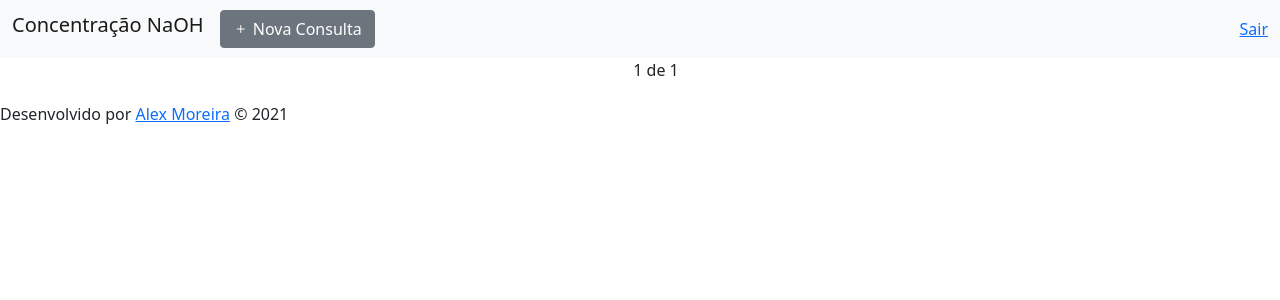
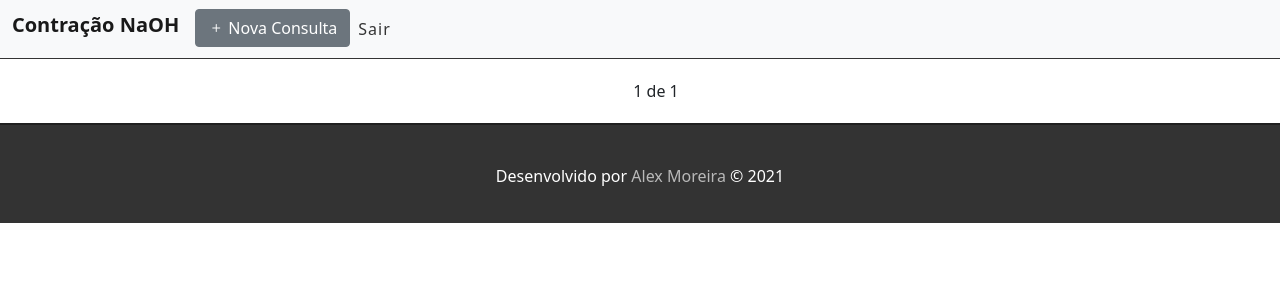
Before and after one commit to MoreiraAlex/UnivespPI-Concentra, a Django app: page / in a window 1280 px wide. Shown: the top 300 px of the page. Run offline with Django 3.2, Linux system fonts and the light colour scheme; the visitor is signed in with stand-in values (Sample User, id 1); data that the repository does not hold is empty; some libraries are stand-ins or nearby versions.

Commit message:
Estilizando NavBar

```diff
--- a/concentra/views.py
+++ b/concentra/views.py
@@ -15,15 +15,16 @@ def consulta(request):
             consulta.densidade = consulta.densidade + consulta.fator
             consulta.concentra = 1
             consulta.save()
+            messages.info(request, 'Aferição de numero ' + str(consulta.id) + ' registrada.')
             return redirect('/')
         else:
-            print('Consulta nao foi registrada')
+            messages.info(request, 'Aferição nao foi registrada!')
             return redirect('/')
 
     else:
         consulta_list = Consulta.objects.all().order_by('-created')
 
-        paginator = Paginator(consulta_list, 3)
+        paginator = Paginator(consulta_list, 4)
         page = request.GET.get('page')
         consultas = paginator.get_page(page)
 
@@ -43,9 +44,10 @@ def editConsulta(request, id):
             consultaEdit.densidade = consultaEdit.densidade + consultaEdit.fator
             consultaEdit.concentra = 1
             consultaEdit.save()
+            messages.info(request, 'Aferição de numero ' + str(consulta.id) + ' editada com sucesso.')
             return redirect('/')
         else:
-            print('Consulta nao foi editada')
+            messages.info(request, 'Aferição nao foi editada!')
             return redirect('/')
 
     else:
@@ -57,6 +59,6 @@ def deleteConsulta(request, id):
     consulta = get_object_or_404(Consulta, pk=id)
     consulta.delete()
 
-    messages.info(request, 'Tarefa deletada com sucesso.')
+    messages.info(request, 'Aferição deletada com sucesso.')
 
     return redirect('/')
--- a/static/css/style.css
+++ b/static/css/style.css
@@ -1,3 +1,19 @@
+/* Navbar */
+
+.navbar {
+    border-bottom: 1px solid #333;
+    margin-bottom: 20px;
+}
+
+.navbar-brand {
+    font-weight: bold;
+}
+
+.navbar-light .navbar-nav a.nav-link{
+    color: #333;
+    letter-spacing: 1px;
+}
+
 /* Messages */
 
 ul.messages {
@@ -41,3 +57,25 @@ ul.messages li{
 .auth-card{
     margin-bottom: 30px;
 }
+
+/* Rodapé */
+
+footer {
+    background-color: #333;
+    height: 100px;
+    border-top: 2px solid #202020;
+
+}
+
+footer p {
+    color: white;
+    text-align: center;
+    top: 40%;
+    position: relative;
+}
+
+footer a {
+    text-decoration: none;
+    color: rgb(185, 185, 185);
+
+}
--- a/templates/base.html
+++ b/templates/base.html
@@ -11,8 +11,41 @@
     <title>{% block title %}Contração NaOH{% endblock %}</title>
 </head>
 <body>
-    {% block content %}
-    {% endblock %}
+    <header>
+        <nav class="navbar navbar-expand-lg navbar-light bg-light">
+            <div class="container-fluid">
+                <h1 class="navbar-brand">Contração NaOH</h1>
+                <button class="navbar-toggler" type="button" data-bs-toggle="collapse" data-bs-target="#navbarSupportedContent" aria-controls="navbarSupportedContent" aria-expanded="false" aria-label="Toggle navigation">
+                    <span class="navbar-toggler-icon"></span>
+                </button>
+                <div class="collapse navbar-collapse" id="navbarSupportedContent">
+                    <ul class="navbar-nav me-auto mb-2 mb-lg-0">
+                        {% if user.is_authenticated %}
+                            <li class="nav-item">
+                                {% block nav %}
+                                {% endblock %}
+                            </li>
+                            <div class="row">
+                                <li class="nav-item ">
+                                    <div class="col-12">
+                                        <a class="nav-link col-8" aria-current="page" href="accounts/logout">Sair</a>
+                                    </div>
+                                </li>
+                            </div>
+                        {% else %}
+                            <li class="nav-item">
+                                <a class="nav-link" aria-current="page" href="accounts/login">Entrar</a>
+                            </li>
+                        {% endif %}
+                    </ul>
+                </div>
+            </div>
+        </nav>
+    </header>
+    <main>
+        {% block content %}
+        {% endblock %}
+    </main>
     <footer>
         <p>Desenvolvido por <a href="https://github.com/IAlexMoreiraI" target="blank">Alex Moreira</a> &copy; 2021</p>
     </footer>
--- a/templates/index.html
+++ b/templates/index.html
@@ -1,26 +1,8 @@
 {% extends 'base.html' %}
 {% load crispy_forms_tags %}
 
-{% block content %}
-    <header>
-        <nav class="navbar navbar-expand-lg navbar-light bg-light">
-            <div class="container-fluid">
-                <h1 class="navbar-brand">Concentração NaOH</h1>
-                <button class="navbar-toggler" type="button" data-bs-toggle="collapse" data-bs-target="#navbarSupportedContent" aria-controls="navbarSupportedContent" aria-expanded="false" aria-label="Toggle navigation">
-                    <span class="navbar-toggler-icon"></span>
-                </button>
-                <div class="collapse navbar-collapse" id="navbarSupportedContent">
-                    <ul class="navbar-nav me-auto mb-2 mb-lg-0">
-                        <li class="nav-item">
+{% block nav %}
     <button type="button" class="btn btn-secondary btn-block" data-bs-toggle="modal" data-bs-target="#exampleModal"><i class="bi bi-plus"></i> Nova Consulta</button>
-                        </li>
-                    </ul>
-                    {% if user.is_authenticated %}
-                        <a href="accounts/logout">Sair</a>
-                    {% endif %}
-                </div>
-            </div>
-        </nav>
     <form method="POST">
         <div class="modal fade" id="exampleModal" tabindex="-1" aria-labelledby="exampleModalLabel" aria-hidden="true">
             <div class="modal-dialog">
@@ -41,8 +23,9 @@
             </div>
         </div>
     </form>
-    </header>
-    <main>
+{% endblock %}
+
+{% block content %}
     {% if messages %}
         <ul class="messages">
             {% for message in messages %}
@@ -110,5 +93,4 @@
         </div>
     </form>
     -->
-    </main>
 {% endblock %}
```
Lines whose indentation alone changed are shown as unchanged.
